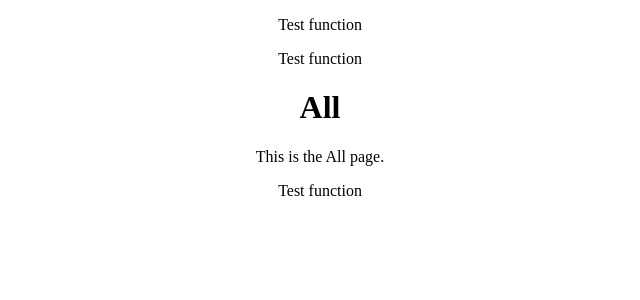
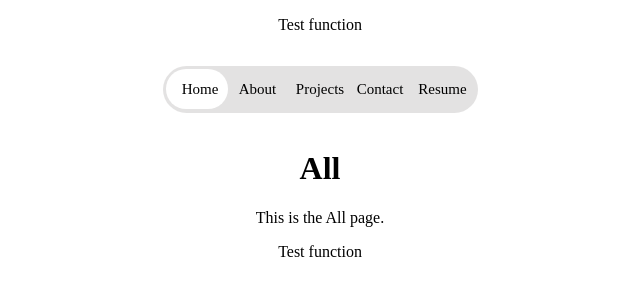
Before and after one commit to leafite/Portfolio, a React (Create React App) app: page / in a window 1280 px wide. Shown: the top 300 px of the page, without its empty margins (320-960 px from the left). Built offline with nearby package versions, Linux system fonts and the light colour scheme.

Commit message:
added functional navbar

```diff
--- a/src/components/Nav.js
+++ b/src/components/Nav.js
@@ -1,8 +1,36 @@
-import React from 'react';
+import React, { useState } from 'react';
 
 const Nav = () => {
+    const [hover, setHover] = useState(0);
+
+    const menuItems = [
+        { name: 'Home', link: '/' , id: 'Home'},
+        { name: 'About', link: '/about' , id: 'About'},
+        { name: 'Projects', link: '/projects' , id: 'Projects'},
+        { name: 'Contact', link: '/contact' , id: 'Contact'},
+        { name: 'Resume', link: '/resume' , id: 'Resume'}
+    ];
+
+    const handleClick = (index) => {
+        setHover(index);
+    };
+
+    const sliderPosition = `${(hover / menuItems.length) * 98}%`;
+
     return(
-        <p>Test function</p>
+        <div className='navbar'>
+            <ul>
+                {menuItems.map((item, index) => (
+                    <li key={item.id} className={item.id} onClick={() => handleClick(index)}>
+                        <a href={`#${item.id}`}>{item.name}</a>
+                    </li>
+                ))}
+                <span
+                    className='slider'
+                    style={{ left: sliderPosition }} // Use calculated position
+                ></span>
+            </ul>
+        </div>
     );
 };
 
--- a/src/index.css
+++ b/src/index.css
@@ -1,13 +1,63 @@
-body {
-  margin: 0;
-  font-family: -apple-system, BlinkMacSystemFont, 'Segoe UI', 'Roboto', 'Oxygen',
-    'Ubuntu', 'Cantarell', 'Fira Sans', 'Droid Sans', 'Helvetica Neue',
-    sans-serif;
-  -webkit-font-smoothing: antialiased;
-  -moz-osx-font-smoothing: grayscale;
+.navbar{
+  display: flex;
+  justify-content: center;
+  text-align: center;
 }
 
-code {
-  font-family: source-code-pro, Menlo, Monaco, Consolas, 'Courier New',
-    monospace;
+.navbar ul{
+  display: flex;
+  background-color: rgba(221, 220, 220, 0.829);
+  border-radius: 50px;
+  position: relative;
+  padding-left: 10px;
 }
+
+.navbar ul li{
+  list-style: none;
+  z-index: 2;
+  flex-grow: 1;
+}
+
+.navbar ul li a{
+  font-size: 15px;
+  text-decoration: none;
+  color: black;
+  padding:15px 0px;
+  display: block;
+}
+
+.Connect{
+  width:75px;
+}
+
+.Projects{
+ width:65px;
+}
+
+.About{
+  width:60px;
+}
+
+.Contact{
+  width:55px;
+}
+
+.Home{
+  width:55px;
+}
+
+.Resume{
+  width:70px;
+}
+
+.slider {
+  position: absolute;
+  width:62px;
+  margin: 1%;
+  height:85%;
+  left:0px;
+  background-color: #ffffff;
+  border-radius: 50px;
+  z-index: 1;
+  transition: 0.5s ease;
+}
--- a/src/index.js
+++ b/src/index.js
@@ -1,6 +1,7 @@
 import React from 'react';
 import ReactDOM from 'react-dom/client';
 import './App.css';
+import './index.css';
 import App from './App';
 import {BrowserRouter as Router, Route, Routes} from 'react-router-dom';
 
```
